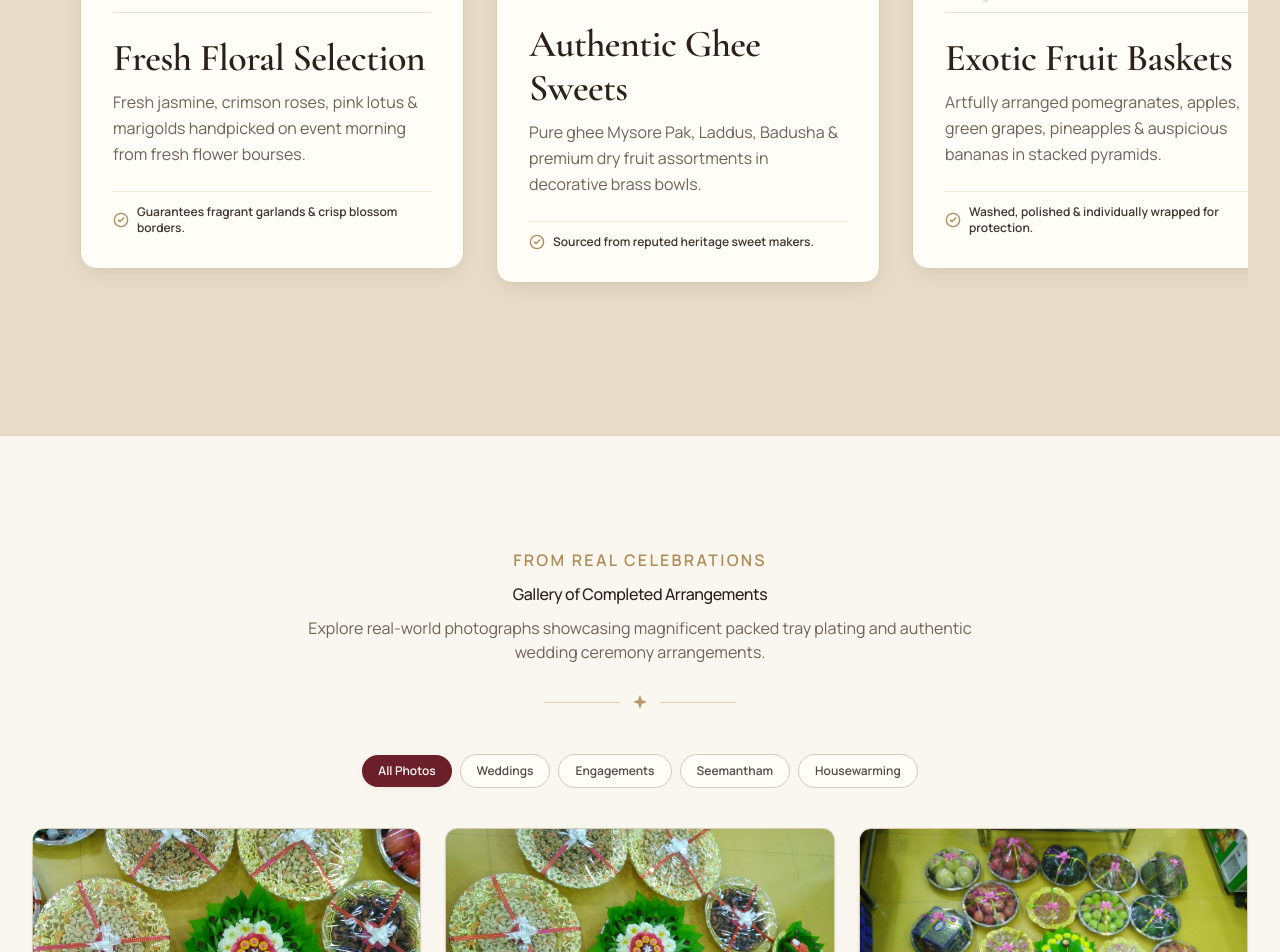
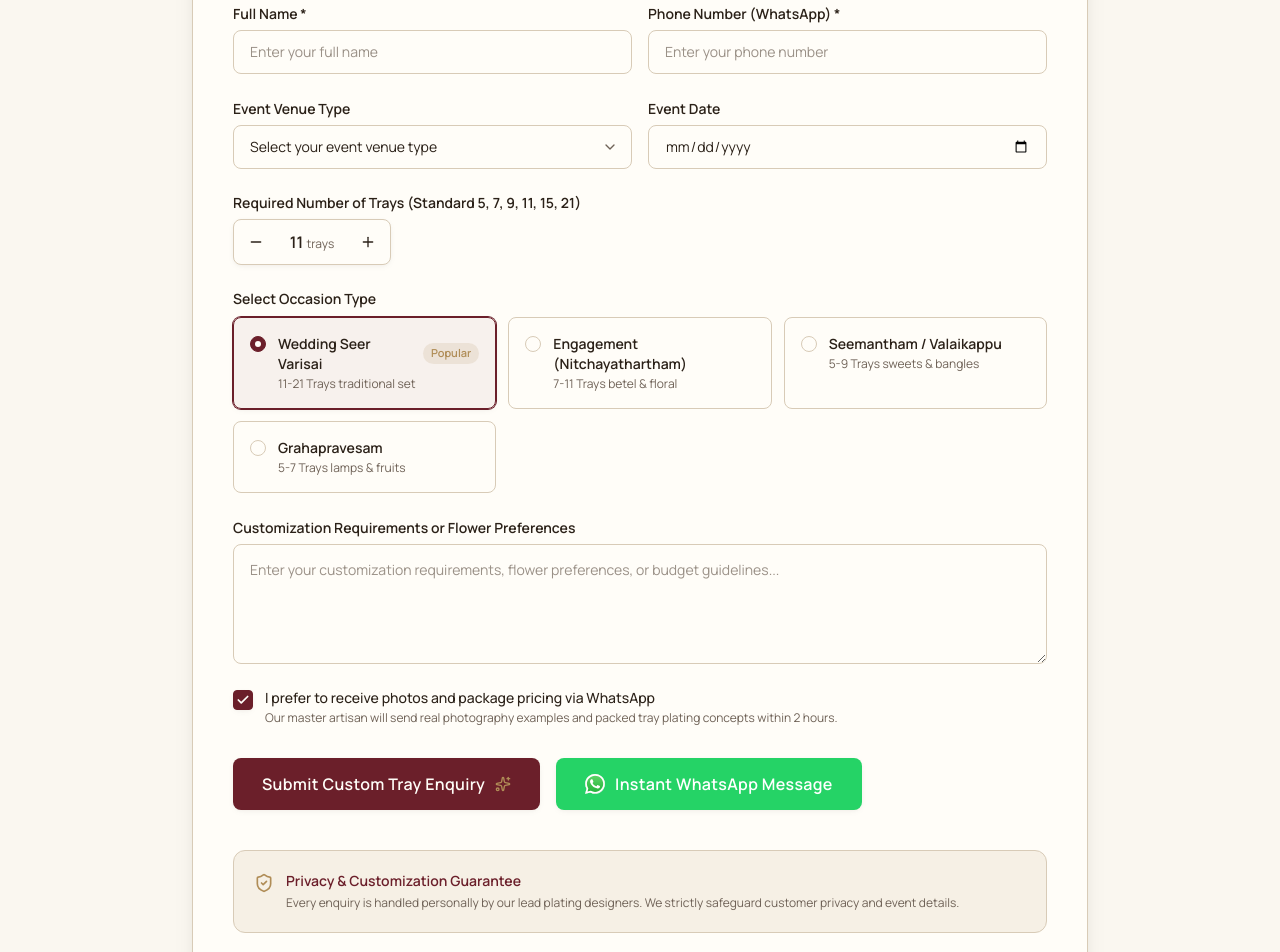
Before and after one commit to ArvindGuruRK/gift-trays, a Next.js app: page / in a window 1280 px wide. Shown: the part 4660-5612 px from the top of the page. Built offline with nearby package versions, Linux system fonts and the light colour scheme.

Commit message:
feat: implement interactive enquiry form and final CTA section components with custom select input

```diff
--- a/src/app/page.tsx
+++ b/src/app/page.tsx
@@ -95,17 +95,17 @@ export default function HomePage() {
       {/* Section 4: Occasions We Serve */}
       <OccasionsSection onSelectOccasion={handleOccasionClick} />
 
-      {/* Section 5: Step-by-Step GSAP Horizontal Scroll Track */}
+      {/* Section 5: Conversion Infrastructure - Interactive Consultation & Enquiry Form */}
+      <InteractiveEnquirySection onSubmitEnquiry={handleFormSubmit} />
+
+      {/* Section 6: Step-by-Step GSAP Horizontal Scroll Track */}
       <HowItWorksSection />
 
-      {/* Section 6: Real Photo Gallery Preview */}
+      {/* Section 7: Real Photo Gallery Preview */}
       <GalleryPreviewSection onImageClick={(item) => handleCollectionClick({ title: item.title, description: item.location, subtitle: item.category })} />
 
-      {/* Section 7: Verified Customer Testimonials */}
+      {/* Section 8: Verified Customer Testimonials */}
       <TestimonialsSection />
-
-      {/* Section 8: Interactive Customer Enquiry Form */}
-      <InteractiveEnquirySection onSubmitEnquiry={handleFormSubmit} />
 
       {/* Section 9: Final Deep Maroon Festive CTA */}
       <FinalCTASection onEnquireClick={scrollToEnquiry} />
--- a/src/components/landing/FinalCTASection.tsx
+++ b/src/components/landing/FinalCTASection.tsx
@@ -1,6 +1,7 @@
 "use client";
 
 import React from "react";
+import Image from "next/image";
 import { Container } from "@/components/ui/Container";
 import { Section } from "@/components/ui/Section";
 import { Heading } from "@/components/ui/Heading";
@@ -8,7 +9,7 @@ import { Button } from "@/components/ui/Button";
 import { Badge } from "@/components/ui/Badge";
 import { KolamCornerFlourish, LotusMotif } from "@/components/ui/Motifs";
 import { GSAPScrollReveal } from "@/components/animations";
-import { Sparkles, MessageCircle, Phone } from "lucide-react";
+import { Sparkles, Phone } from "lucide-react";
 
 interface FinalCTASectionProps {
   onEnquireClick?: () => void;
@@ -60,7 +61,15 @@ export function FinalCTASection({ onEnquireClick }: FinalCTASectionProps) {
                 <Button
                   variant="whatsapp"
                   size="lg"
-                  leftIcon={<MessageCircle className="w-5 h-5" />}
+                  leftIcon={
+                    <Image
+                      src="/icons/whatsapp.svg"
+                      alt="WhatsApp Icon"
+                      width={20}
+                      height={20}
+                      className="w-5 h-5 shrink-0"
+                    />
+                  }
                 >
                   WhatsApp Consultation
                 </Button>
--- a/src/components/landing/InteractiveEnquirySection.tsx
+++ b/src/components/landing/InteractiveEnquirySection.tsx
@@ -1,6 +1,7 @@
 "use client";
 
 import React, { useState } from "react";
+import Image from "next/image";
 import { Container } from "@/components/ui/Container";
 import { Section } from "@/components/ui/Section";
 import { Heading } from "@/components/ui/Heading";
@@ -13,7 +14,7 @@ import { NumberSelector } from "@/components/ui/NumberSelector";
 import { Button } from "@/components/ui/Button";
 import { Badge } from "@/components/ui/Badge";
 import { GSAPTextReveal } from "@/components/animations";
-import { Send, ShieldCheck, Sparkles, Phone, MessageCircle } from "lucide-react";
+import { Sparkles, ShieldCheck } from "lucide-react";
 
 interface InteractiveEnquirySectionProps {
   onSubmitEnquiry?: (formData: {
@@ -29,10 +30,10 @@ interface InteractiveEnquirySectionProps {
 }
 
 export function InteractiveEnquirySection({ onSubmitEnquiry }: InteractiveEnquirySectionProps) {
-  const [fullName, setFullName] = useState<string>("Smt. Sundar");
-  const [phone, setPhone] = useState<string>("+91 98765 43210");
-  const [location, setLocation] = useState<string>("mandapam");
-  const [eventDate, setEventDate] = useState<string>("2026-11-20");
+  const [fullName, setFullName] = useState<string>("");
+  const [phone, setPhone] = useState<string>("");
+  const [location, setLocation] = useState<string>("");
+  const [eventDate, setEventDate] = useState<string>("");
   const [trayCount, setTrayCount] = useState<number>(11);
   const [occasion, setOccasion] = useState<string>("wedding");
   const [notes, setNotes] = useState<string>("");
@@ -52,8 +53,18 @@ export function InteractiveEnquirySection({ onSubmitEnquiry }: InteractiveEnquir
     });
   };
 
+  const detailsArray: string[] = [];
+  if (trayCount) detailsArray.push(`${trayCount} trays`);
+  if (occasion) detailsArray.push(`for ${occasion}`);
+  if (eventDate) detailsArray.push(`on ${eventDate}`);
+  if (location) detailsArray.push(`at ${location}`);
+
+  const detailsStr = detailsArray.length > 0 ? detailsArray.join(" ") : "Seer Varisai Thattu arrangements";
+  const contactStr = fullName || phone ? ` Contact: ${fullName}${phone ? ` (${phone})` : ""}.` : "";
+  const notesStr = notes ? ` Notes: ${notes}` : "";
+
   const whatsappMessage = encodeURIComponent(
-    `Hello Seer Varisai Thattu! I would like to enquire about ${trayCount} trays for ${occasion} on ${eventDate} at ${location}. Contact: ${fullName} (${phone}). ${notes}`
+    `Hello Seer Varisai Thattu! I would like to enquire about ${detailsStr}.${contactStr}${notesStr}`
   );
 
   return (
@@ -64,14 +75,14 @@ export function InteractiveEnquirySection({ onSubmitEnquiry }: InteractiveEnquir
             eyebrow="Conversion Infrastructure"
             title="Book Your Custom Seer Varisai Consultation"
             subtitle="Fill out your event details below or chat directly with our master plating concierge on WhatsApp."
-            align="left"
+            align="center"
             hasDivider
           />
         </GSAPTextReveal>
 
-        <div className="grid grid-cols-1 lg:grid-cols-12 gap-10 mt-10">
+        <div className="max-w-4xl mx-auto mt-10">
           {/* Main Enquiry Form */}
-          <form onSubmit={handleSubmit} className="lg:col-span-8 bg-card p-8 rounded-2xl border border-border shadow-warm-md flex flex-col gap-6">
+          <form onSubmit={handleSubmit} className="bg-card p-6 sm:p-10 rounded-2xl border border-border shadow-warm-md flex flex-col gap-6">
             <h3 className="text-h3 font-serif font-medium text-foreground border-b border-border/50 pb-3">
               Event Details &amp; Contact Form
             </h3>
@@ -79,14 +90,14 @@ export function InteractiveEnquirySection({ onSubmitEnquiry }: InteractiveEnquir
             <div className="grid grid-cols-1 sm:grid-cols-2 gap-4">
               <Input
                 label="Full Name *"
-                placeholder="e.g. Ramesh Sundaram"
+                placeholder="Enter your full name"
                 value={fullName}
                 onChange={(e) => setFullName(e.target.value)}
                 required
               />
               <Input
                 label="Phone Number (WhatsApp) *"
-                placeholder="+91 98765 43210"
+                placeholder="Enter your phone number"
                 value={phone}
                 onChange={(e) => setPhone(e.target.value)}
                 required
@@ -96,6 +107,7 @@ export function InteractiveEnquirySection({ onSubmitEnquiry }: InteractiveEnquir
             <div className="grid grid-cols-1 sm:grid-cols-2 gap-4">
               <Select
                 label="Event Venue Type"
+                placeholder="Select your event venue type"
                 value={location}
                 onChange={(e) => setLocation(e.target.value)}
                 options={[
@@ -139,7 +151,7 @@ export function InteractiveEnquirySection({ onSubmitEnquiry }: InteractiveEnquir
 
             <Textarea
               label="Customization Requirements or Flower Preferences"
-              placeholder="Specify preferred fruits, flower color theme, specific items needed, or budget constraints..."
+              placeholder="Enter your customization requirements, flower preferences, or budget guidelines..."
               rows={3}
               value={notes}
               onChange={(e) => setNotes(e.target.value)}
@@ -153,7 +165,7 @@ export function InteractiveEnquirySection({ onSubmitEnquiry }: InteractiveEnquir
               description="Our master artisan will send real photography examples and packed tray plating concepts within 2 hours."
             />
 
-            <div className="flex flex-wrap items-center gap-4 pt-2">
+            <div className="flex flex-wrap items-center sm:justify-start gap-4 pt-2">
               <Button
                 type="submit"
                 variant="primary"
@@ -172,53 +184,32 @@ export function InteractiveEnquirySection({ onSubmitEnquiry }: InteractiveEnquir
                   type="button"
                   variant="whatsapp"
                   size="lg"
-                  leftIcon={<MessageCircle className="w-5 h-5" />}
+                  leftIcon={
+                    <Image
+                      src="/icons/whatsapp.svg"
+                      alt="WhatsApp Icon"
+                      width={20}
+                      height={20}
+                      className="w-5 h-5 shrink-0"
+                    />
+                  }
                 >
                   Instant WhatsApp Message
                 </Button>
               </a>
             </div>
-          </form>
 
-          {/* Side Trust Banner & Quick Contact Details */}
-          <div className="lg:col-span-4 flex flex-col gap-6">
-            <div className="bg-card p-6 rounded-2xl border border-border shadow-warm-sm flex flex-col gap-4">
-              <h4 className="text-h4 font-medium text-foreground border-b border-border/50 pb-2">
-                Direct Concierge Desk
-              </h4>
-              <p className="text-xs text-muted-foreground font-sans leading-relaxed">
-                Prefer to speak directly with our master plating specialists? Call or message us on WhatsApp anytime.
-              </p>
-
-              <div className="flex flex-col gap-3 pt-2">
-                <a href="tel:+919876543210" className="flex items-center gap-3 p-3 rounded-xl bg-secondary/40 hover:bg-secondary border border-border transition-colors">
-                  <Phone className="w-5 h-5 text-primary shrink-0" />
-                  <div className="flex flex-col text-xs font-sans">
-                    <span className="font-bold text-foreground">+91 98765 43210</span>
-                    <span className="text-muted-foreground">Direct Phone Call</span>
-                  </div>
-                </a>
-
-                <a href={`https://wa.me/919876543210?text=${whatsappMessage}`} target="_blank" rel="noopener noreferrer" className="flex items-center gap-3 p-3 rounded-xl bg-[#25D366]/10 hover:bg-[#25D366]/20 border border-[#25D366]/30 transition-colors">
-                  <MessageCircle className="w-5 h-5 text-[#25D366] shrink-0" />
-                  <div className="flex flex-col text-xs font-sans">
-                    <span className="font-bold text-foreground">WhatsApp Chat</span>
-                    <span className="text-muted-foreground">Quick photos &amp; quotes</span>
-                  </div>
-                </a>
+            {/* Privacy & Customization Guarantee */}
+            <div className="mt-4 bg-secondary/40 p-4 sm:p-5 rounded-xl border border-border flex items-start gap-3">
+              <ShieldCheck className="w-5 h-5 text-accent shrink-0 mt-0.5" />
+              <div className="flex flex-col gap-0.5">
+                <span className="text-sm font-semibold text-primary">Privacy &amp; Customization Guarantee</span>
+                <p className="text-xs text-muted-foreground leading-relaxed font-sans">
+                  Every enquiry is handled personally by our lead plating designers. We strictly safeguard customer privacy and event details.
+                </p>
               </div>
             </div>
-
-            <div className="bg-secondary/40 p-6 rounded-2xl border border-border flex flex-col gap-3">
-              <div className="flex items-center gap-2 text-primary font-semibold text-sm">
-                <ShieldCheck className="w-5 h-5 text-accent" />
-                <span>Privacy &amp; Customization Guarantee</span>
-              </div>
-              <p className="text-xs text-muted-foreground leading-relaxed font-sans">
-                Every enquiry is handled personally by our lead plating designers. We strictly safeguard customer privacy and event details.
-              </p>
-            </div>
-          </div>
+          </form>
         </div>
       </Container>
     </Section>
--- a/src/components/ui/Select.tsx
+++ b/src/components/ui/Select.tsx
@@ -41,7 +41,7 @@ export const Select = forwardRef<HTMLSelectElement, SelectProps>(
             {...props}
           >
             {placeholder && (
-              <option value="" disabled selected hidden>
+              <option value="" disabled hidden>
                 {placeholder}
               </option>
             )}
```
